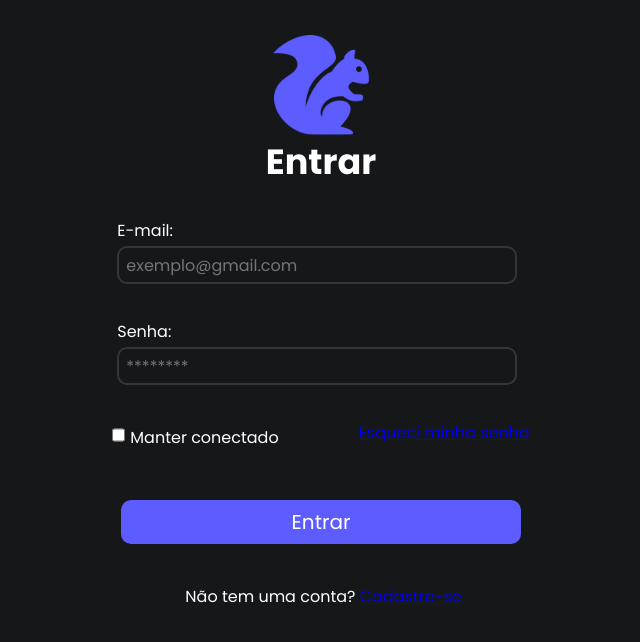
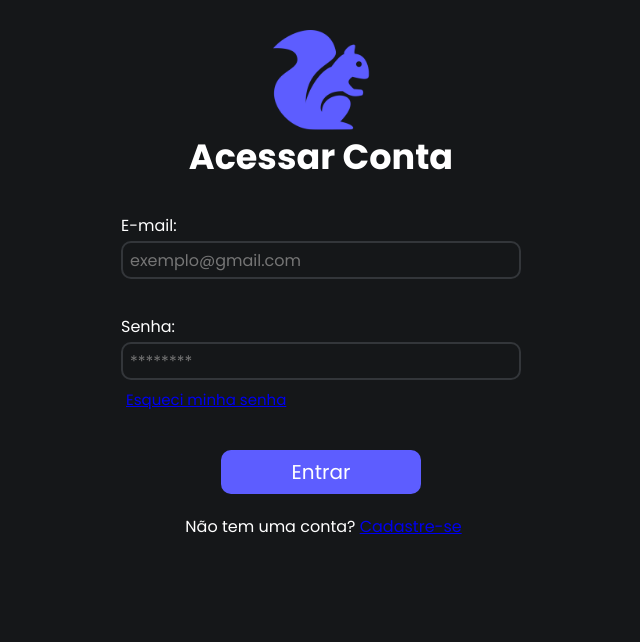
Before and after one commit to CodeSquirrel-API/RecrutaTech-FrontEnd, a Vue app: page /login in a window 1280 px wide. Shown: the top 642 px of the page, without its empty margins (319-959 px from the left). Built offline with nearby package versions, Linux system fonts and the light colour scheme.

Commit message:
style: Login and PasswordRecovery page adjustments

```diff
--- a/src/views/RecuperarSenha.vue
+++ b/src/views/RecuperarSenha.vue
@@ -6,7 +6,8 @@
     <h2 class="titulo ">Esqueceu a sua senha?</h2>
     <form>
             <div>
-              <label for="input1" class="font" >Para redefinir a sua senha, informe o seu email cadastrado <br> na sua conta e lhe enviaremos um link com as instruções.</label>
+              <label for="input1" class="font" >Para redefinir sua senha, digite o e-mail associado à sua conta.</label>
+              <label for="input1" class="font" >Enviaremos um link com as instruções necessárias.</label>
             </div>
             <div class="style">
               <input type="text" maxlength="75" @focus="onInputFocus('input1')" class="campoInput" :class="{ 'empty-required': email === '' && focusedInput === 'input1' }" id="input1" v-model="email" placeholder="exemplo@gmail.com" required/>
@@ -15,9 +16,9 @@
             <RouterLink to="/login">
               <button class="entrar" @click="Codigo">Enviar</button>
             </RouterLink>
-            <RouterLink to="/login">
+             <!-- <RouterLink to="/login">
               <button class="entrar">Voltar</button>
-            </RouterLink>
+            </RouterLink> -->
             </div>
       </form>
   </div>
@@ -83,24 +84,27 @@ height: 38px;
 color: #fff;
 border-radius: 10px;
 font-size: 16px;
-margin: 5px 5px;
+margin: 5px auto;
 border-style:solid;
 border-color:#33363A;
+display: block;
 }
 .font{
 color: #FFFFFF;
+text-align: center;
 }
 .titulo{
 text-align: center;
 font-size: 35px;
+margin-top: 20px;
 font-weight: bolder;
 color: white;
 }
 .entrar{
-margin-top:10px ;
+margin-top:5px ;
 margin-bottom: 25px;
 border-radius: 10px;
-width: 400px;
+width: 200px;
 height: 48px;
 background-color: #5D5DFF;
 color: white;
--- a/src/views/TheLogin.vue
+++ b/src/views/TheLogin.vue
@@ -6,7 +6,7 @@
     </div>
 
 
-    <h2 class="titulo ">Entrar</h2>
+    <h2 class="titulo ">Acessar Conta</h2>
     <form @submit.prevent="">
 
       <div class="style">
@@ -20,8 +20,8 @@
       </div>
 
       <div class="checkbox font style">
-        <input type="checkbox" id="meuCheckbox" v-model="manterConectado" />
-        <label for="meuCheckbox" class="">Manter conectado </label>
+        <!--<input type="checkbox" id="meuCheckbox" v-model="manterConectado" />-->
+        <!-- <label for="meuCheckbox" class="">Manter conectado </label> -->
         <RouterLink class="a direita" to="/resetPassword">Esqueci minha senha</RouterLink>
       </div>
 
@@ -122,10 +122,10 @@
 }
 
 .entrar {
-  margin-top: 20px;
-  margin-bottom: 25px;
+  margin-top: 5px;
+  margin-bottom: 10px;
   border-radius: 10px;
-  width: 400px;
+  width: 200px;
   height: 44px;
   background-color: #5D5DFF;
   color: white;
@@ -137,7 +137,9 @@
 }
 
 .direita {
-  margin-left: 80px;
+  margin-left: 10px;
+  margin-top: -27px;
+  font-size: 15px;
 }
 
 
@@ -155,7 +157,7 @@
   align-items: center;
   width: 100%;
   border: none;
-  margin-top: 10px;
+  margin-top: 5px;
   width: 100%;
 }
 
@@ -185,7 +187,7 @@ export default {
       manterConectado: false,
       carregando: false,
       loading: '<svg version="1.1" id="loader-1" xmlns="http://www.w3.org/2000/svg" xmlns:xlink="http://www.w3.org/1999/xlink" x="0px" y="0px" width="40px" height="40px" viewBox="0 0 40 40" enable-background="new 0 0 40 40" xml:space="preserve"> <path opacity="0.2" fill="#5D5DFF" d="M20.201,5.169c-8.254,0-14.946,6.692-14.946,14.946c0,8.255,6.692,14.946,14.946,14.946s14.946-6.691,14.946-14.946C35.146,11.861,28.455,5.169,20.201,5.169z M20.201,31.749c-6.425,0-11.634-5.208-11.634-11.634c0-6.425,5.209-11.634,11.634-11.634c6.425,0,11.633,5.209,11.633,11.634C31.834,26.541,26.626,31.749,20.201,31.749z"/> <path fill="#5D5DFF" d="M26.013,10.047l1.654-2.866c-2.198-1.272-4.743-2.012-7.466-2.012h0v3.312h0C22.32,8.481,24.301,9.057,26.013,10.047z"> <animateTransform attributeType="xml" attributeName="transform" type="rotate" from="0 20 20" to="360 20 20" dur="0.5s" repeatCount="indefinite"/></path></svg>',
-      popupMessage: 'seu codigo será enviado em 5 minutos para o seu e-mail: ***@***.com, verifique o seu codigo para prosseguir com o seu login!'
+      popupMessage: 'Um código de verificação será enviado para o seu e-mail. Por favor, verifique o seu e-mail e insira o código para continuar com o processo de login. Obrigado!'
     };
   },
   computed: {
```
